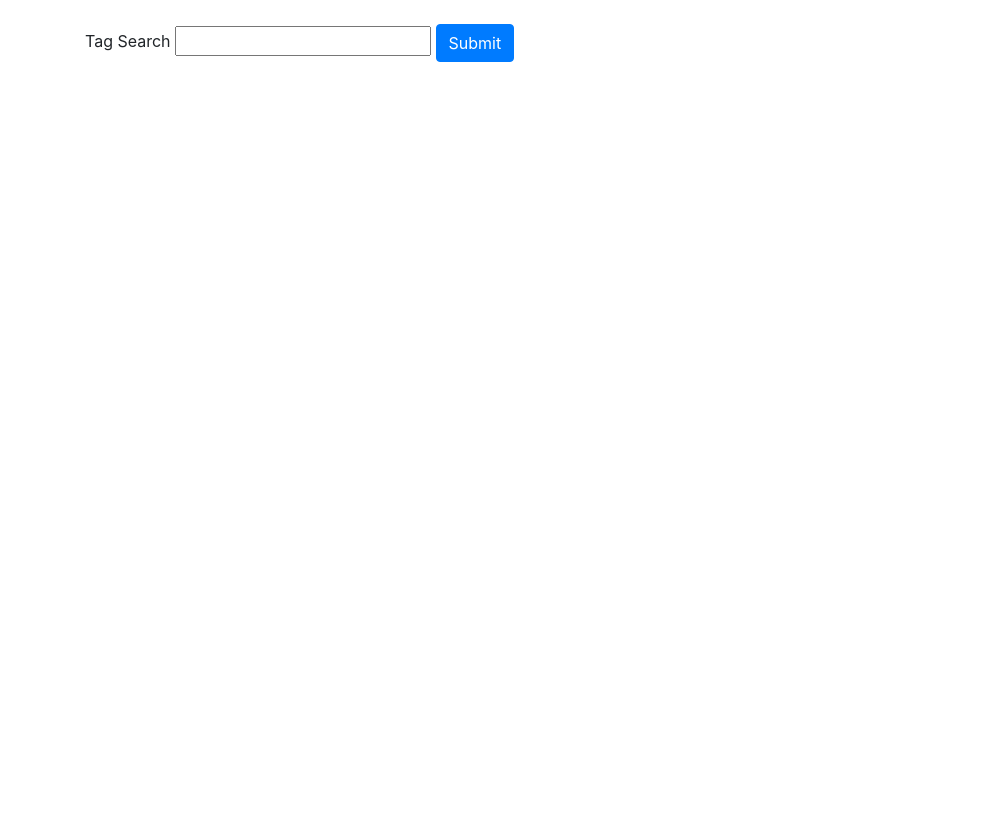
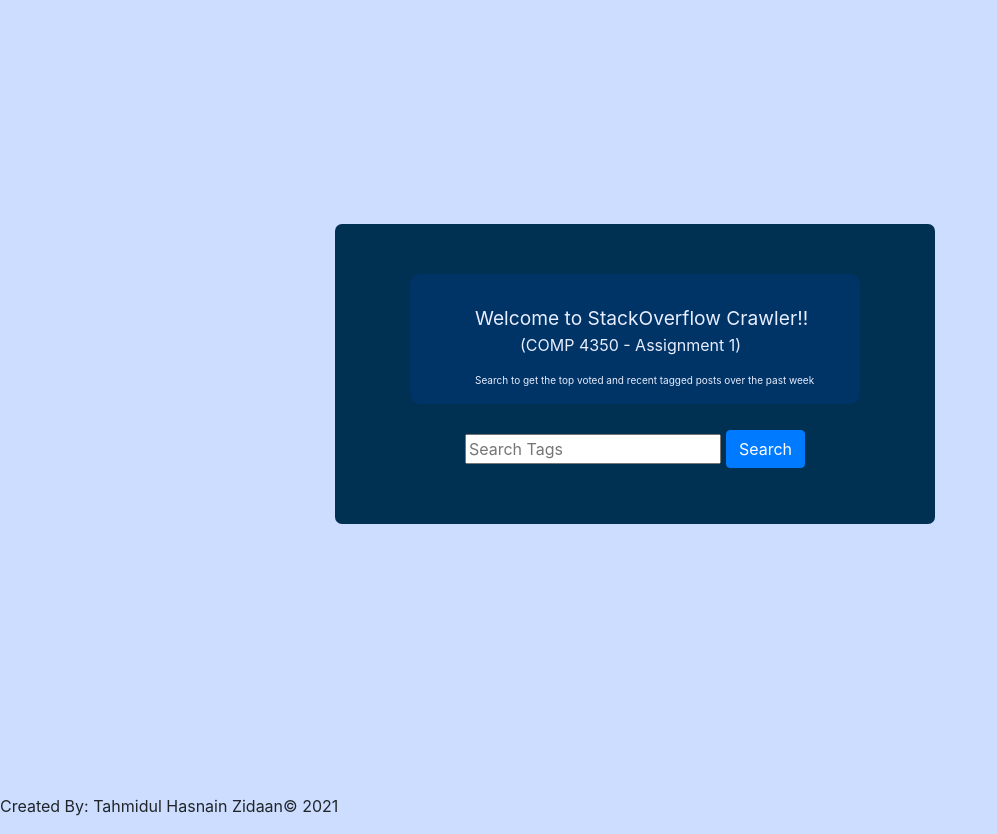
Before and after one commit to thzidaan/Stack-Overflow-API, a Flask app: page / in a window 1280 px wide. Shown: the whole page, without its empty margins (0-997 px from the left). Before the commit the page ends 62 px from the top, so only its background shows below. Run offline with Flask 2, Linux system fonts and the light colour scheme; some libraries are stand-ins or nearby versions.

Commit message:
Home Page UI Changed

```diff
--- a/templates/base.html
+++ b/templates/base.html
@@ -12,7 +12,7 @@
     />
     {% block head %} {% endblock %}
   </head>
-  <body>
-    <div class="container">{% block body %} {% endblock %}</div>
+  <body style="background-color: #ccddff">
+    <div>{% block body %} {% endblock %}</div>
   </body>
 </html>
--- a/templates/index.html
+++ b/templates/index.html
@@ -2,13 +2,69 @@
 
 <title>Home</title>
 
+<style>
+  .home_page_content {
+    margin-left: 65px;
+    margin-top: 30px;
+  }
+  .home_page_title {
+    justify-content: center;
+    background-color: #003366;
+    height: 130px;
+    width: 450px;
+    position: absolute;
+    margin-top: 50px;
+    border-radius: 10px;
+  }
+  .home_page {
+    margin-left: 250px;
+    margin-top: 200px;
+
+    background-color: #003153;
+    width: 600px;
+    display: flex;
+    flex-direction: row;
+    justify-content: center;
+    height: 300px;
+    border-radius: 7px;
+  }
+
+  .home_form {
+    display: flex;
+    align-items: center;
+    margin-top: 150px;
+  }
+</style>
+
 {% endblock %} {% block body %}
 
 <br />
-
-<form method="POST" action="/search">
-  Tag Search <input type="text" name="tag" />
-  <input role="button" class="btn btn-primary" type="submit" />
-</form>
-
-<span>{{data}}</span>{% endblock %}
+<div class="container">
+  <div class="home_page">
+    <div class="home_page_title">
+      <div class="home_page_content">
+        <span style="font-size: larger; color: #e6eeff"
+          >Welcome to StackOverflow Crawler!!</span
+        >
+        <p style="font-size: medium; color: #e6eeff; margin-left: 45px">
+          (COMP 4350 - Assignment 1)
+        </p>
+        <p style="font-size: 10px; color: #e6eeff">
+          Search to get the top voted and recent tagged posts over the past week
+        </p>
+      </div>
+    </div>
+    <form class="home_form" method="POST" action="/search">
+      <input type="text" name="tag" placeholder="Search Tags" />
+      <input
+        role="button"
+        class="btn btn-primary"
+        type="submit"
+        value="Search"
+        style="margin-left: 5px"
+      />
+    </form>
+  </div>
+</div>
+<p style="margin-top: 270px">Created By: Tahmidul Hasnain Zidaan&#169; 2021</p>
+{% endblock %}
```
